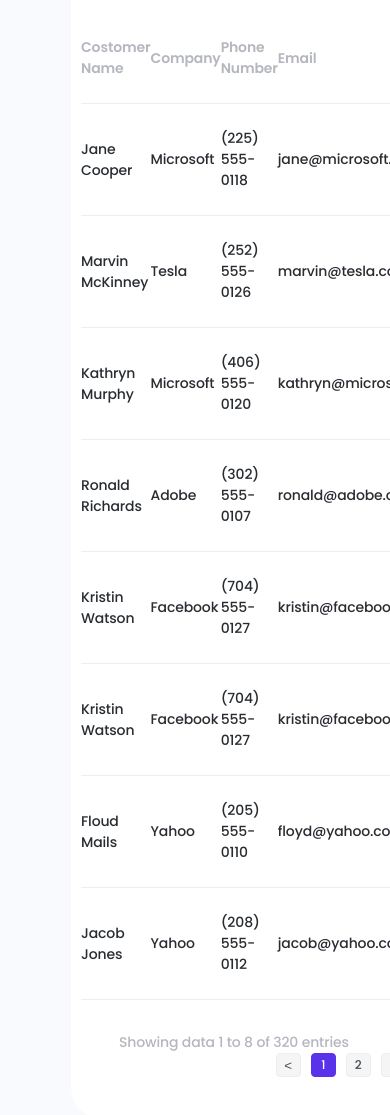
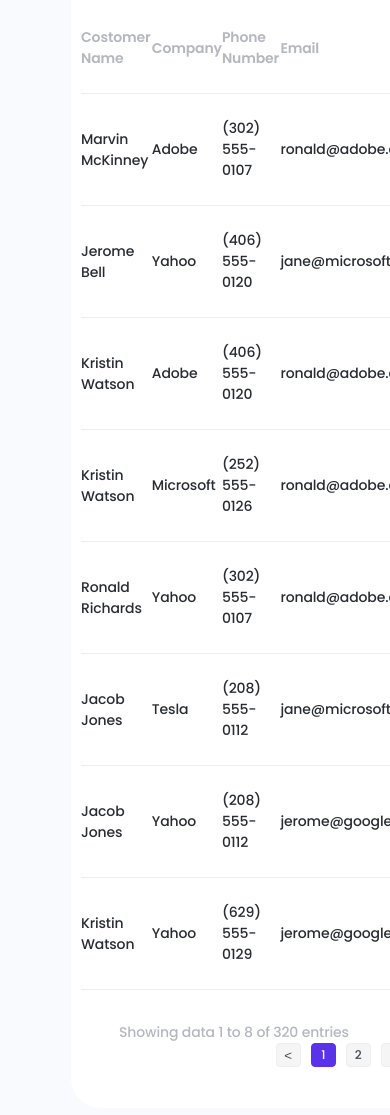
Before and after one commit to AndreyTara/exerciseInterviewFirst, a plain HTML site: page index.html in a window 390 px wide. Shown: the part 751-1866 px from the top of the page. Drawn offline with Linux system fonts and the light colour scheme.

Commit message:
add-getData

```diff
--- a/assets/css/style.css
+++ b/assets/css/style.css
@@ -67,8 +67,7 @@
 }
 
 .header {
-	margin: 27px 18px;
-	padding: 10px;
+	padding: 37px 28px;
 	max-width: 306px;
 	width: 100%;
 	box-shadow: 0px 10px 60px 0px #E2ECF980;
@@ -76,6 +75,7 @@
 
 @media(max-width:1024px) {
 	.header {
+		padding: 10px;
 		margin: 0 auto;
 	}
 }
@@ -131,7 +131,6 @@
 
 @media(max-width:1024px) {
 	.header-item {
-		max-width: fit-content;
 		width: 100%;
 	}
 }
@@ -205,7 +204,7 @@
 
 @media(max-width:1024px) {
 	.header-user {
-		margin: 10px auto;
+		margin-top: 10px;
 	}
 }
 
@@ -244,8 +243,7 @@
 .main-costumers-container {
 	display: flex;
 	flex-direction: column;
-	margin: 31px 61px;
-	padding: 10px 10px;
+	padding: 41px 71px;
 }
 
 @media(max-width:1024px) {
--- a/assets/script/const.js
+++ b/assets/script/const.js
@@ -1,82 +1,6 @@
 export const headerList = document.querySelector(".header-list");
 
 export const mainCostumersTbody = document.querySelector(".main-costumers-tbody");
-
-export const startArray = [
-	{
-		id: 1,
-		costomerName: "Jane Cooper",
-		company: "Microsoft",
-		phoneNumber: '(225) 555-0118',
-		email: "jane@microsoft.com",
-		country: 'United States',
-		statusT: 'Active'
-	},
-	{
-		id: 2,
-		costomerName: "Floud Mails",
-		company: "Yahoo",
-		phoneNumber: '(205) 555-0110',
-		email: "floyd@yahoo.com",
-		country: 'Kiribati',
-		statusT: 'Inactive'
-	},
-	{
-		id: 3,
-		costomerName: "Ronald Richards",
-		company: "Adobe",
-		phoneNumber: '(302) 555-0107',
-		email: "ronald@adobe.com",
-		country: 'Israel',
-		statusT: 'Inactive'
-	},
-	{
-		id: 4,
-		costomerName: "Marvin McKinney",
-		company: "Tesla",
-		phoneNumber: '(252) 555-0126',
-		email: "marvin@tesla.com",
-		country: 'Iran',
-		statusT: 'Active'
-	},
-	{
-		id: 5,
-		costomerName: "Jerome Bell",
-		company: "Google",
-		phoneNumber: '(629) 555-0129',
-		email: "jerome@google.com",
-		country: 'Réunion',
-		statusT: 'Active'
-	},
-	{
-		id: 6,
-		costomerName: "Kathryn Murphy",
-		company: "Microsoft",
-		phoneNumber: '(406) 555-0120',
-		email: "kathryn@microsoft.com",
-		country: 'Curaçao',
-		statusT: 'Active'
-	},
-	{
-		id: 7,
-		costomerName: "Jacob Jones",
-		company: "Yahoo",
-		phoneNumber: '(208) 555-0112',
-		email: "jacob@yahoo.com",
-		country: 'Brazil',
-		statusT: 'Active'
-	},
-	{
-		id: 8,
-		costomerName: "Kristin Watson",
-		company: "Facebook",
-		phoneNumber: '(704) 555-0127',
-		email: "kristin@facebook.com",
-		country: 'Åland Islands',
-		statusT: 'Inactive'
-	}
-]
-export const elNumbers = 320;
 
 const mainCostumersEntries = document.querySelector(".main-costumers-entries");
 export const firstDomEntries = mainCostumersEntries.querySelector(".first");
--- a/assets/script/getData.js
+++ b/assets/script/getData.js
@@ -1,34 +1,120 @@
-export function getData(basicArray, quantityOfElements) {
-	const currentArray = [];
-	const costomerName = [];
-	const company = [];
-	const phoneNumber = [];
-	const email = [];
-	const country = [];
-	const statusT = [];
 
-	basicArray.forEach((elem) => {
-		costomerName.push(elem.costomerName);
-		company.push(elem.company);
-		phoneNumber.push(elem.phoneNumber);
-		email.push(elem.email);
-		country.push(elem.country);
-		statusT.push(elem.statusT);
+function getRandomSourceData() {
+
+	const startArray = [
+		{
+			id: 1,
+			costomerName: "Jane Cooper",
+			company: "Microsoft",
+			phoneNumber: '(225) 555-0118',
+			email: "jane@microsoft.com",
+			country: 'United States',
+			statusT: 'Active'
+		},
+		{
+			id: 2,
+			costomerName: "Floud Mails",
+			company: "Yahoo",
+			phoneNumber: '(205) 555-0110',
+			email: "floyd@yahoo.com",
+			country: 'Kiribati',
+			statusT: 'Inactive'
+		},
+		{
+			id: 3,
+			costomerName: "Ronald Richards",
+			company: "Adobe",
+			phoneNumber: '(302) 555-0107',
+			email: "ronald@adobe.com",
+			country: 'Israel',
+			statusT: 'Inactive'
+		},
+		{
+			id: 4,
+			costomerName: "Marvin McKinney",
+			company: "Tesla",
+			phoneNumber: '(252) 555-0126',
+			email: "marvin@tesla.com",
+			country: 'Iran',
+			statusT: 'Active'
+		},
+		{
+			id: 5,
+			costomerName: "Jerome Bell",
+			company: "Google",
+			phoneNumber: '(629) 555-0129',
+			email: "jerome@google.com",
+			country: 'Réunion',
+			statusT: 'Active'
+		},
+		{
+			id: 6,
+			costomerName: "Kathryn Murphy",
+			company: "Microsoft",
+			phoneNumber: '(406) 555-0120',
+			email: "kathryn@microsoft.com",
+			country: 'Curaçao',
+			statusT: 'Active'
+		},
+		{
+			id: 7,
+			costomerName: "Jacob Jones",
+			company: "Yahoo",
+			phoneNumber: '(208) 555-0112',
+			email: "jacob@yahoo.com",
+			country: 'Brazil',
+			statusT: 'Active'
+		},
+		{
+			id: 8,
+			costomerName: "Kristin Watson",
+			company: "Facebook",
+			phoneNumber: '(704) 555-0127',
+			email: "kristin@facebook.com",
+			country: 'Åland Islands',
+			statusT: 'Inactive'
+		}
+	]
+
+	const randomData = startArray.reduce((acc, elem) => {
+		acc.costomerName.push(elem.costomerName);
+		acc.company.push(elem.company);
+		acc.phoneNumber.push(elem.phoneNumber);
+		acc.email.push(elem.email);
+		acc.country.push(elem.country);
+		acc.status.push(elem.status);
+		return acc;
+	}, {
+		costomerName: [],
+		company: [],
+		phoneNumber: [],
+		email: [],
+		country: [],
+		status: []
 	})
+	return randomData;
+}
 
-	for (let i = 0; i < quantityOfElements; i++) {
-		let randomIndex = Math.floor(Math.random() * basicArray.length);
-		const randomObj = {
-			id: i + 1,
-			costomerName: costomerName[randomIndex],
-			company: company[randomIndex],
-			phoneNumber: phoneNumber[randomIndex],
-			email: email[randomIndex],
-			country: country[randomIndex],
-			statusT: statusT[randomIndex]
-		};
-		currentArray.push(randomObj);
-	}
+function getRandomObj(randomData) {
+	const randomObj = Object.keys(randomData).reduce((acc, key) => {
+		let randomIndex = Math.floor(Math.random() * randomData[key].length);
+		acc[key] = randomData[key][randomIndex];
+		return acc;
+	}, {})
+
+	return randomObj;
+}
+
+export function getRandomMockUserData(quantityOfElements = 320) {
+	// я свідмо роблю перестановки стартового массиву з макету, щоб побачити як себе поводить таблиця з данними різної щирирни
+	const randomData = getRandomSourceData();
+
+	const currentArray = Array(quantityOfElements).fill(0).reduce((acc, _, index) => {
+		const randomObj = getRandomObj(randomData);
+		randomObj.id = index + 1;
+		acc.push(randomObj);
+		return acc;
+	}, []);
 	return currentArray;
 }
 
--- a/assets/script/main.js
+++ b/assets/script/main.js
@@ -3,8 +3,6 @@
 // fillMenu(headerList);
 
 import {
-	startArray,
-	elNumbers,
 	mainCostumersTbody,
 	firstDomEntries,
 	lastDomEntries,
@@ -14,22 +12,31 @@
 	listDomPagination,
 	containerDomPagination
 } from './const.js'
-import { getData } from './getData.js'
+import { getRandomMockUserData } from './getData.js'
 import { pushPageTable } from './pushTab.js'
 import { pushPageEntreis } from './pushEntries.js'
 import { pushPagination } from './pushPagition.js'
 import { offSetLink } from './offSetLink.js'
 
 let currentPage = 1; //start for '1'
-const customers = getData(startArray, elNumbers);
 
-pushPageTable(customers, mainCostumersTbody, currentPage);
+function main() {
+	const customers = getRandomMockUserData();
 
-pushPageEntreis(customers, firstDomEntries, lastDomEntries, totalDomEntries, currentPage);
+	pushPageTable(customers, mainCostumersTbody, currentPage);
 
-pushPagination(customers, firstLinkPagination, stepLinkPagination, listDomPagination, currentPage);
+	pushPageEntreis(customers, firstDomEntries, lastDomEntries, totalDomEntries, currentPage);
 
+	pushPagination(customers, firstLinkPagination, stepLinkPagination, listDomPagination, currentPage);
 
-offSetLink(customers, containerDomPagination, firstLinkPagination, stepLinkPagination, listDomPagination,
-	firstDomEntries, lastDomEntries, totalDomEntries, mainCostumersTbody
-);
+	offSetLink(customers, containerDomPagination, firstLinkPagination, stepLinkPagination, listDomPagination,
+		firstDomEntries, lastDomEntries, totalDomEntries, mainCostumersTbody
+	);
+}
+
+try {
+	//наразі асинхрониих операцій нема тому всі помилки будуть перехоплені в цьому try/catch
+	main()
+} catch (error) {
+	console.error(error)
+}
```
Also changed, not shown: 2 other files.
